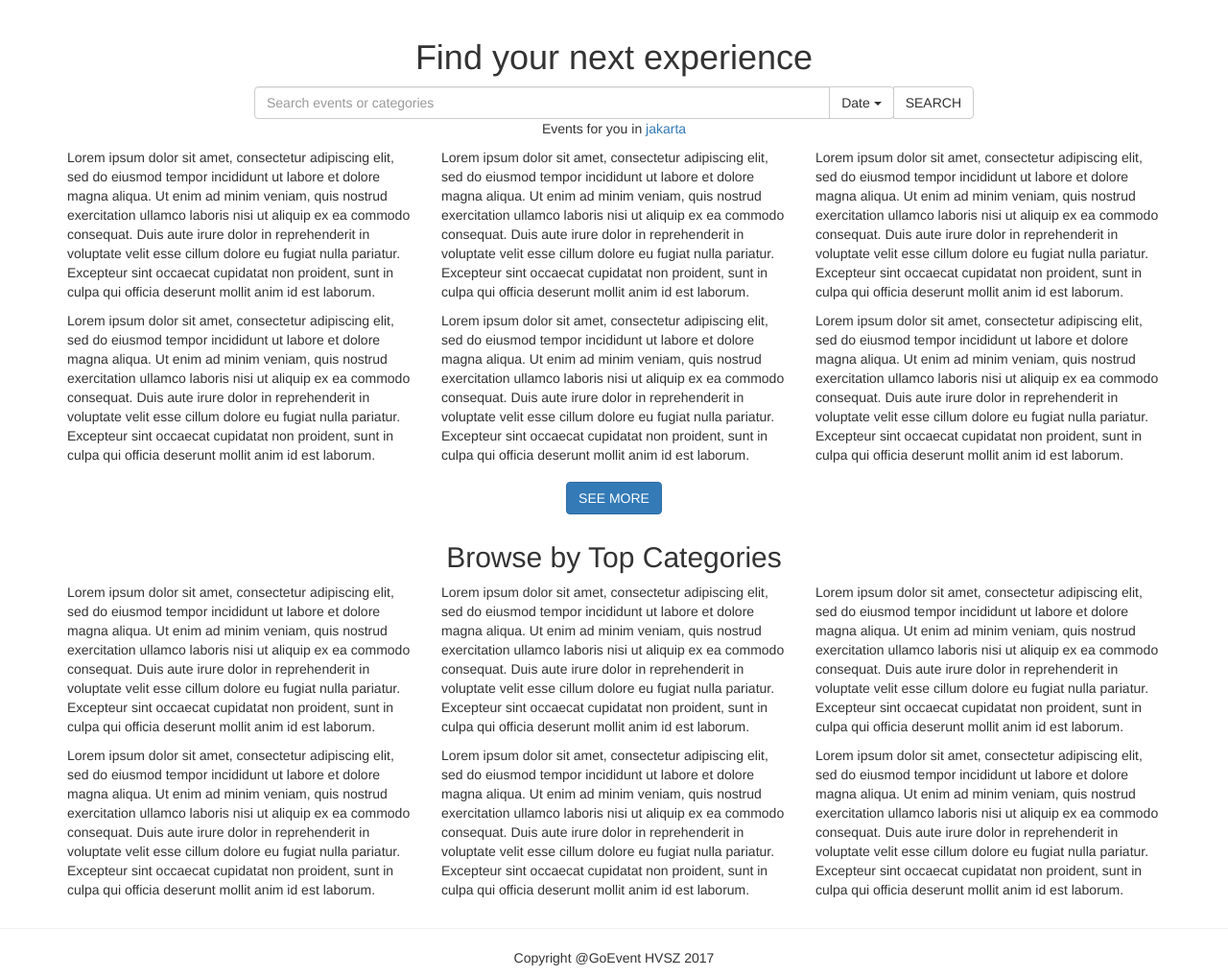
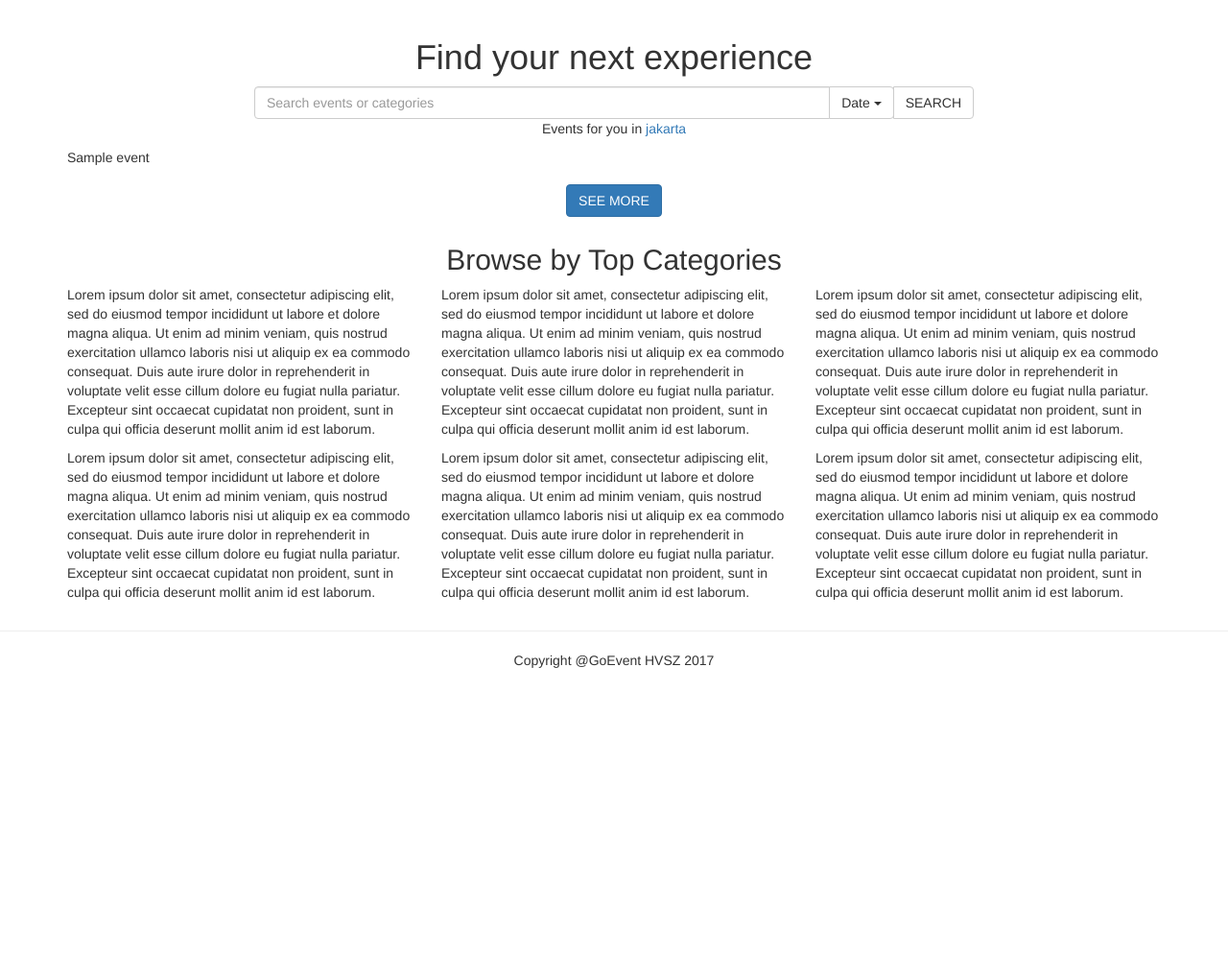
Before and after one commit to vitorizkiimanda/GoEvent, a PHP site: page /GoEvent/ in a window 1280 px wide. Shown: the part 52-1070 px from the top of the page at 96% size. After the commit the page ends 748 px from the top, so only its background shows below. Run offline with PHP 8.4, Linux system fonts and the light colour scheme; tables that the repository leaves empty or names only in its code hold one stand-in row (values such as "Sample post").

Commit message:
index.php fix

```diff
--- a/index.php
+++ b/index.php
@@ -1,3 +1,7 @@
+<?php
+  include("pages/backend/home.php");
+?>
+
 <!DOCTYPE html>
 <html lang="en" >
 <head>
@@ -116,24 +120,11 @@
   <!-- Events Card -->
   <div class="container">
     <div class="row">
-      <div class="col-lg-4">
-        <p>Lorem ipsum dolor sit amet, consectetur adipiscing elit, sed do eiusmod tempor incididunt ut labore et dolore magna aliqua. Ut enim ad minim veniam, quis nostrud exercitation ullamco laboris nisi ut aliquip ex ea commodo consequat. Duis aute irure dolor in reprehenderit in voluptate velit esse cillum dolore eu fugiat nulla pariatur. Excepteur sint occaecat cupidatat non proident, sunt in culpa qui officia deserunt mollit anim id est laborum.</p>
-      </div>
-      <div class="col-lg-4">
-        <p>Lorem ipsum dolor sit amet, consectetur adipiscing elit, sed do eiusmod tempor incididunt ut labore et dolore magna aliqua. Ut enim ad minim veniam, quis nostrud exercitation ullamco laboris nisi ut aliquip ex ea commodo consequat. Duis aute irure dolor in reprehenderit in voluptate velit esse cillum dolore eu fugiat nulla pariatur. Excepteur sint occaecat cupidatat non proident, sunt in culpa qui officia deserunt mollit anim id est laborum.</p>
-      </div>
-      <div class="col-lg-4">
-        <p>Lorem ipsum dolor sit amet, consectetur adipiscing elit, sed do eiusmod tempor incididunt ut labore et dolore magna aliqua. Ut enim ad minim veniam, quis nostrud exercitation ullamco laboris nisi ut aliquip ex ea commodo consequat. Duis aute irure dolor in reprehenderit in voluptate velit esse cillum dolore eu fugiat nulla pariatur. Excepteur sint occaecat cupidatat non proident, sunt in culpa qui officia deserunt mollit anim id est laborum.</p>
-      </div>
-      <div class="col-lg-4">
-        <p>Lorem ipsum dolor sit amet, consectetur adipiscing elit, sed do eiusmod tempor incididunt ut labore et dolore magna aliqua. Ut enim ad minim veniam, quis nostrud exercitation ullamco laboris nisi ut aliquip ex ea commodo consequat. Duis aute irure dolor in reprehenderit in voluptate velit esse cillum dolore eu fugiat nulla pariatur. Excepteur sint occaecat cupidatat non proident, sunt in culpa qui officia deserunt mollit anim id est laborum.</p>
-      </div>
-      <div class="col-lg-4">
-        <p>Lorem ipsum dolor sit amet, consectetur adipiscing elit, sed do eiusmod tempor incididunt ut labore et dolore magna aliqua. Ut enim ad minim veniam, quis nostrud exercitation ullamco laboris nisi ut aliquip ex ea commodo consequat. Duis aute irure dolor in reprehenderit in voluptate velit esse cillum dolore eu fugiat nulla pariatur. Excepteur sint occaecat cupidatat non proident, sunt in culpa qui officia deserunt mollit anim id est laborum.</p>
-      </div>
-      <div class="col-lg-4">
-        <p>Lorem ipsum dolor sit amet, consectetur adipiscing elit, sed do eiusmod tempor incididunt ut labore et dolore magna aliqua. Ut enim ad minim veniam, quis nostrud exercitation ullamco laboris nisi ut aliquip ex ea commodo consequat. Duis aute irure dolor in reprehenderit in voluptate velit esse cillum dolore eu fugiat nulla pariatur. Excepteur sint occaecat cupidatat non proident, sunt in culpa qui officia deserunt mollit anim id est laborum.</p>
-      </div>
+      <?php while ($item = mysqli_fetch_array($event)) { ?>
+        <div class="col-lg-4">
+        <p> <?php echo $item['event_name'] ?> </p>
+        </div>
+      <?php } ?>
     </div>
   </div>
 
--- a/pages/backend/home.php
+++ b/pages/backend/home.php
@@ -2,13 +2,13 @@
 
     include('dbconnect.php');
 
-    $user_id = $_GET['user_id'];
+    $user_id = NULL; //$_GET['user_id'];
     if ($user_id != NULL){
         $category = "SELECT c.category_id FROM user_category AS uc WHERE uc.user_id = '$user_id'";
         $event_query = "SELECT * FROM events as e INNER JOIN event_category as ec ON e.event_id = ec.event_id WHERE ec.category.id = '$category' LIMIT 15";
     }
     else
-        $event_query = "SELECT * FROM events";
+        $event_query = "SELECT * FROM events LIMIT 15";
     $event = mysqli_query($connect, $event_query);
     if (isset($_POST['see_more']))
         header('location: ../browse_event/index.html');
```
